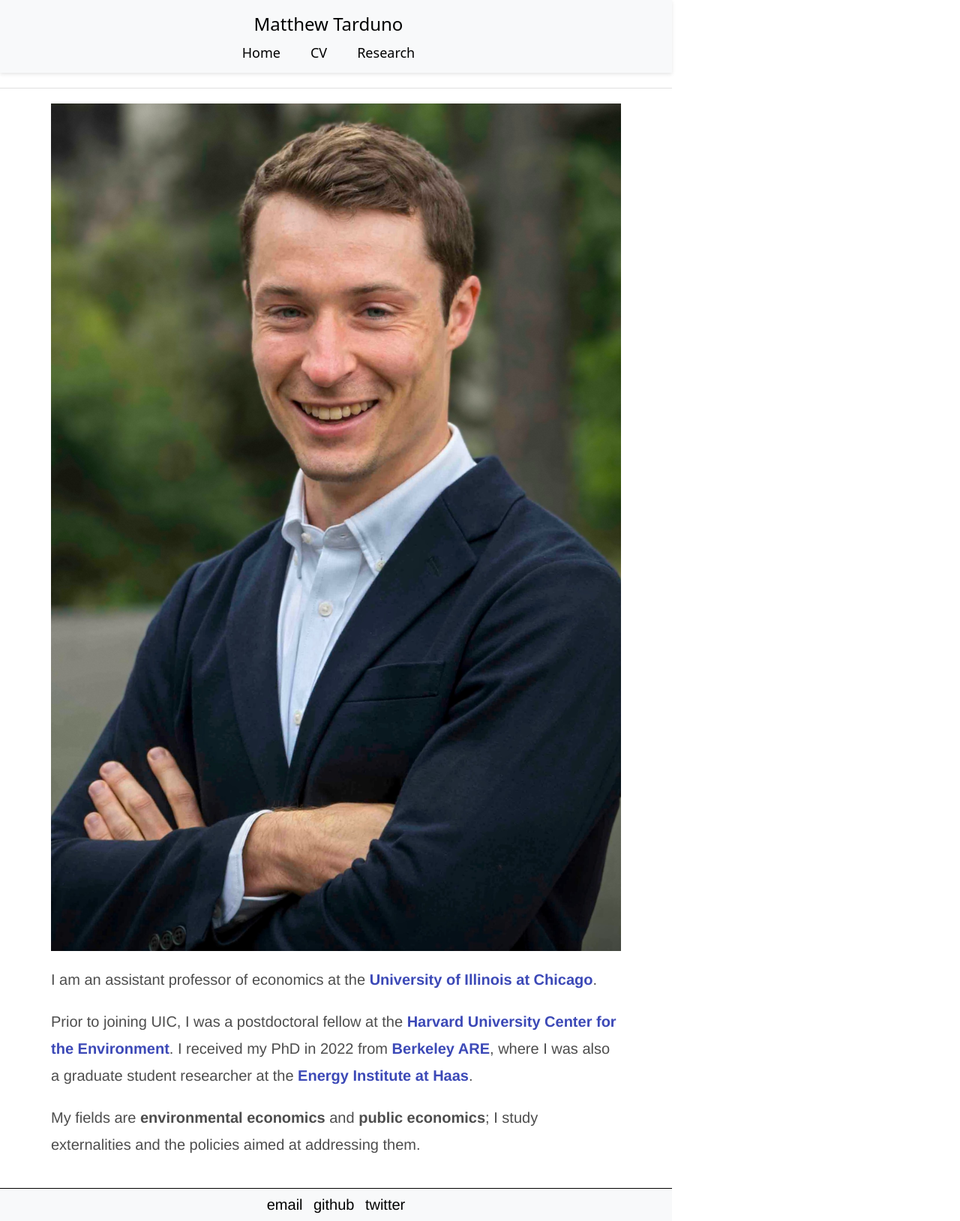
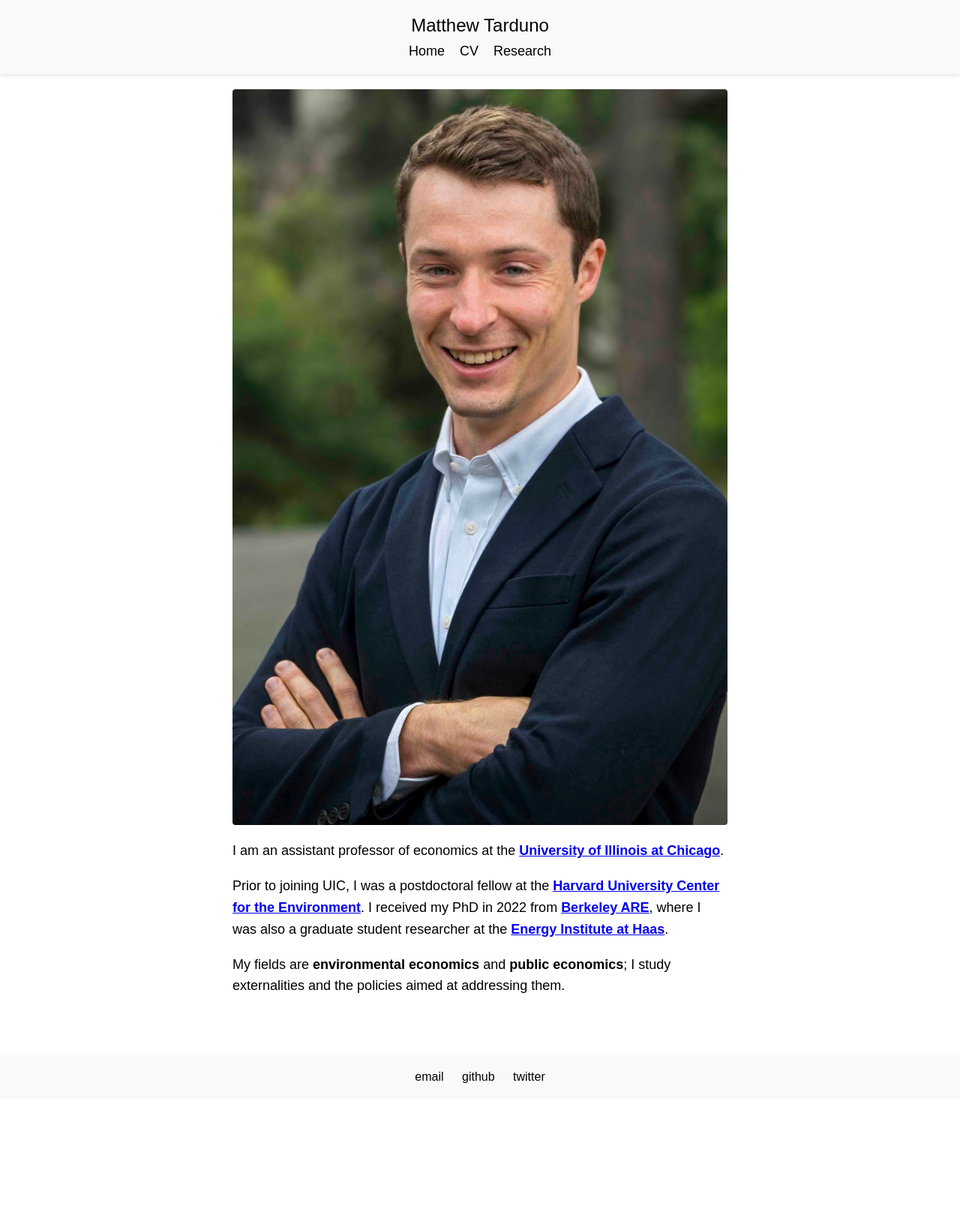
Before and after one commit to Matt-Tarduno/Matt-Tarduno.github.io, a Jekyll site: the page mobile/index.html, which Jekyll copies as it is, in a window 1280 px wide. Shown: the whole page at 75% size. Built offline with Jekyll 4.4.1, drawn with Linux system fonts in a browser that asks for light colours; after the commit the page ends 1465 px from its top, so only the background shows below that.

Commit message:
Update index.html

```diff
--- a/mobile/index.html
+++ b/mobile/index.html
@@ -1,225 +1,137 @@
 <!DOCTYPE html>
-<html>
+<html lang="en">
   <head>
-    <title>Matt Tarduno</title>
-    <link rel="stylesheet" type="text/css" href="/css/main.css">
-    <link rel="shortcut icon" type="image/png" href="favicon_m.png">
-    <meta name="viewport" content="width=device-width, initial-scale=1">
+    <meta charset="UTF-8" />
+    <meta name="viewport" content="width=device-width, initial-scale=1" />
+    <title>Matthew Tarduno</title>
+    <link rel="shortcut icon" type="image/png" href="favicon_m.png" />
     <style>
+      /* Base styles */
+      * {
+        box-sizing: border-box;
+      }
+
       body {
         font-family: Arial, sans-serif;
         margin: 0;
         padding: 0;
-        box-sizing: border-box;
-        overflow-x: hidden;
+        background: #fff;
+        color: #000;
       }
 
-      .topnav {
+      header {
         background-color: #f8f9fa;
-        display: flex;
-        flex-direction: column;
-        align-items: center;
-        padding: 15px 30px;
+        padding: 20px 16px;
+        text-align: center;
         box-shadow: 0 2px 5px rgba(0, 0, 0, 0.1);
-        text-align: center;
       }
 
-      .topnav .name {
+      .name {
         font-size: 24px;
-        font-family: 'Noto Sans', sans-serif;
         font-weight: 400;
-        color: black;
-        text-decoration: none;
-        margin-bottom: 10px;
+        margin: 0;
       }
 
-      .topnav .nav-links {
+      nav {
+        margin-top: 10px;
         display: flex;
+        justify-content: center;
         gap: 20px;
         flex-wrap: wrap;
-        justify-content: center;
       }
 
-      .topnav .nav-links a {
+      nav a {
+        text-decoration: none;
+        color: #000;
         font-size: 18px;
-        font-family: 'Noto Sans', sans-serif;
-        font-weight: 400;
-        color: black;
-        text-decoration: none;
       }
 
-      hr {
-        margin: 20px 0;
-        border: 0;
-        border-top: 1px solid #e0e0e0;
-      }
-
-     .main-content {
-      width: 100%;
-      max-width: 800px;
-      margin-left: auto;
-      margin-right: auto;
-      padding: 0 20px; /* Mobile-friendly horizontal buffer */
-      box-sizing: border-box;
-    }
-
-
-      .content {
-        padding: 0;
-        text-align: left;
-        width: 100%;
-        box-sizing: border-box;
+      main {
+        padding: 20px;
+        max-width: 700px;
+        margin: 0 auto;
       }
 
       img {
-        max-width: 100%;
+        width: 100%;
         height: auto;
         display: block;
-        margin: 0 auto 20px auto;
+        margin-bottom: 20px;
+        border-radius: 4px;
       }
 
       p {
-        font-size: 20px;
-        line-height: 1.8;
+        font-size: 18px;
+        line-height: 1.6;
+        margin-top: 0;
       }
 
       footer {
+        text-align: center;
+        padding: 20px 10px;
         background-color: #f8f9fa;
-        padding: 10px;
-        text-align: center;
         margin-top: 40px;
       }
 
       footer ul {
-        list-style-type: none;
+        list-style: none;
         padding: 0;
         margin: 0;
       }
 
-      footer ul li {
+      footer li {
         display: inline-block;
-        margin: 0 5px;
+        margin: 0 10px;
       }
 
-      footer ul li a {
-        font-size: 20px;
-        color: black;
+      footer a {
         text-decoration: none;
+        color: #000;
+        font-size: 16px;
       }
 
-      footer ul li a:hover {
-        text-decoration: underline;
-      }
-
-      /* Responsive for tablets and mobile */
-      @media screen and (max-width: 768px) {
-        .topnav {
-          padding: 12px 16px;
-        }
-
-        .topnav .name {
-          font-size: 20px;
-          margin-bottom: 8px;
-        }
-
-        .topnav .nav-links {
-          flex-direction: row;
-          flex-wrap: wrap;
-          justify-content: center;
-          gap: 16px;
-        }
-
-        .topnav .nav-links a {
+      @media (max-width: 480px) {
+        nav a {
           font-size: 16px;
-        }
-
-        .main-content {
-          padding: 16px;
-        }
-
-        .content {
-          padding: 0;
-          font-size: 18px;
-        }
-
-        p {
-          font-size: 18px;
-        }
-
-        footer {
-          padding: 10px;
-        }
-
-        footer ul li {
-          display: block;
-          margin: 10px 0;
-        }
-
-        footer ul li a {
-          font-size: 16px;
-        }
-      }
-
-      @media screen and (max-width: 480px) {
-        .topnav {
-          padding: 12px 16px;
-        }
-
-        .topnav .name {
-          font-size: 18px;
-        }
-
-        .topnav .nav-links a {
-          font-size: 14px;
-        }
-
-        .main-content {
-          padding: 16px;
-        }
-
-        .content {
-          padding: 0;
         }
 
         p {
           font-size: 16px;
         }
 
-        footer {
-          padding: 10px;
-        }
-
-        footer ul li {
-          margin: 5px 0;
-        }
-
-        footer ul li a {
+        footer a {
           font-size: 14px;
         }
       }
     </style>
   </head>
   <body>
-
-    <div class="topnav">
-      <a href="/" class="name">Matthew Tarduno</a>
-      <div class="nav-links">
+    <header>
+      <h1 class="name">Matthew Tarduno</h1>
+      <nav>
         <a href="/">Home</a>
         <a href="/cv">CV</a>
         <a href="/research">Research</a>
-      </div>
-    </div>
+      </nav>
+    </header>
 
-    <hr>
-
-    <div class="main-content">
-      <div class="content">
-        <img src="https://matt-tarduno.github.io/assets/headshot.jpg" alt="Matt Tarduno headshot">
-        <p>I am an assistant professor of economics at the <a href="https://econ.uic.edu/" target="_blank"><strong>University of Illinois at Chicago</strong></a>.</p>
-        <p>Prior to joining UIC, I was a postdoctoral fellow at the <a href="https://environment.harvard.edu/" target="_blank"><strong>Harvard University Center for the Environment</strong></a>. I received my PhD in 2022 from <a href="https://are.berkeley.edu/" target="_blank"><strong>Berkeley ARE</strong></a>, where I was also a graduate student researcher at the <a href="https://ei.haas.berkeley.edu/" target="_blank"><strong>Energy Institute at Haas</strong></a>.</p>
-        <p>My fields are <strong>environmental economics</strong> and <strong>public economics</strong>; I study externalities and the policies aimed at addressing them.</p>
-      </div>
-    </div>
+    <main>
+      <img src="https://matt-tarduno.github.io/assets/headshot.jpg" alt="Matt Tarduno headshot" />
+      <p>
+        I am an assistant professor of economics at the
+        <a href="https://econ.uic.edu/" target="_blank"><strong>University of Illinois at Chicago</strong></a>.
+      </p>
+      <p>
+        Prior to joining UIC, I was a postdoctoral fellow at the
+        <a href="https://environment.harvard.edu/" target="_blank"><strong>Harvard University Center for the Environment</strong></a>.
+        I received my PhD in 2022 from
+        <a href="https://are.berkeley.edu/" target="_blank"><strong>Berkeley ARE</strong></a>, where I was also a graduate student researcher at the
+        <a href="https://ei.haas.berkeley.edu/" target="_blank"><strong>Energy Institute at Haas</strong></a>.
+      </p>
+      <p>
+        My fields are <strong>environmental economics</strong> and <strong>public economics</strong>; I study externalities and the policies aimed at addressing them.
+      </p>
+    </main>
 
     <footer>
       <ul>
@@ -228,6 +140,5 @@
         <li><a href="https://twitter.com/matttarduno" target="_blank">twitter</a></li>
       </ul>
     </footer>
-
   </body>
 </html>
```
